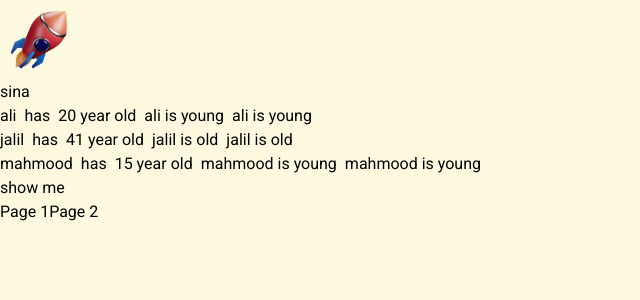
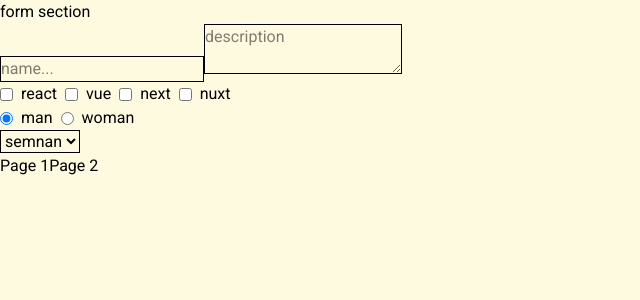
Before and after one commit to Arman-Abbasian/MatchMood, a Vue app: page / in a window 1280 px wide. Shown: the top 300 px of the page, without its empty margins (0-640 px from the left). Built offline with nearby package versions, Linux system fonts and the light colour scheme; what @tanstack/vue-query would draw is missing.

Commit message:
work on v-model

```diff
--- a/src/pages/Home.vue
+++ b/src/pages/Home.vue
@@ -1,12 +1,40 @@
 <script setup lang="ts">
-import { ref } from 'vue'
+import { reactive, ref } from 'vue'
 import rocket from '../assets/images/rocket.png'
+
+const abilityOptions = [
+  { id: 1, name: 'react' },
+  { id: 2, name: 'vue' },
+  { id: 3, name: 'next' },
+  { id: 4, name: 'nuxt' },
+]
+const cityOptions = [
+  { id: 1, name: 'semnan' },
+  { id: 2, name: 'ahar' },
+  { id: 3, name: 'tehran' },
+  { id: 4, name: 'karaj' },
+]
+interface FormInterface {
+  name: string
+  description: string
+  abilities: string[]
+  gender: '0' | '1'
+  city: string
+}
 const data = [
   { id: 1, name: 'ali', age: 20 },
   { id: 2, name: 'jalil', age: 41 },
   { id: 3, name: 'mahmood', age: 15 },
 ]
 
+const formData = reactive<FormInterface>({
+  name: '',
+  description: '',
+  abilities: [],
+  gender: '0',
+  city: cityOptions[0]?.id.toString() ?? '1',
+})
+console.log(formData)
 const name = ref('sina')
 const showMeHandler = (a: string) => {
   alert(a)
@@ -14,7 +42,7 @@ const showMeHandler = (a: string) => {
 </script>
 
 <template>
-  <div>
+  <!-- <div>
     <img :src="rocket" class="w-20 h-20" />
     <p>{{ name }}</p>
     <div v-for="item in data" :key="item.id" class="flex items-center gap-2">
@@ -26,6 +54,37 @@ const showMeHandler = (a: string) => {
       <p v-else>{{ item.name }} is young</p>
     </div>
     <button @click="showMeHandler('ddd')">show me</button>
+  </div> -->
+  <div>
+    <p>form section</p>
+    <input v-model="formData.name" placeholder="name..." class="border" />
+    <textarea
+      v-model="formData.description"
+      placeholder="description"
+      class="border"
+    ></textarea>
+    <div class="flex items-center gap-2">
+      <div class="flex items-center gap-2" v-for="item in abilityOptions">
+        <input
+          type="checkbox"
+          :value="item.id"
+          v-model="formData.abilities"
+          :id="item.name"
+        />
+        <label :for="`ability-${item.id}`">{{ item.name }}</label>
+      </div>
+    </div>
+    <div class="flex items-center gap-2">
+      <input type="radio" id="man" value="0" v-model="formData.gender" />
+      <label for="man">man</label>
+      <input type="radio" value="1" v-model="formData.gender" />
+      <label for="woman">woman</label>
+    </div>
+    <select v-model="formData.city" class="border">
+      <option v-for="item in cityOptions" :value="item.id">
+        {{ item.name }}
+      </option>
+    </select>
   </div>
 </template>
 <style scoped></style>
```
